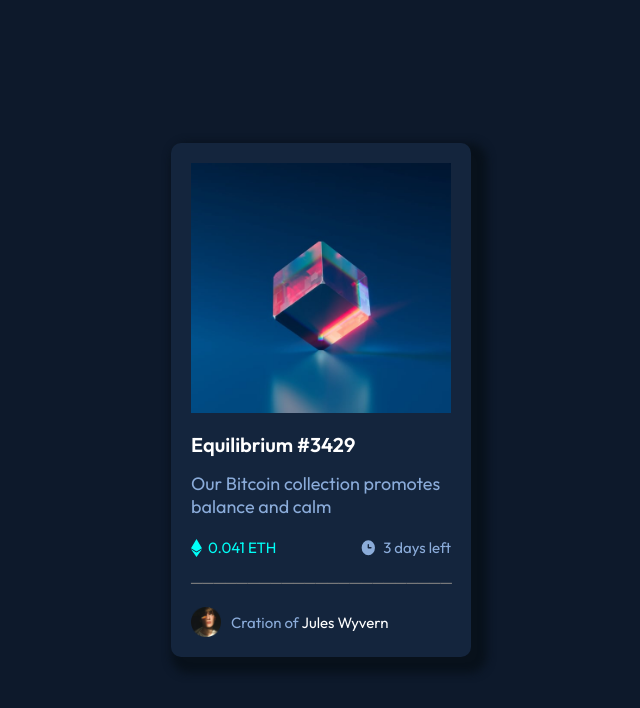
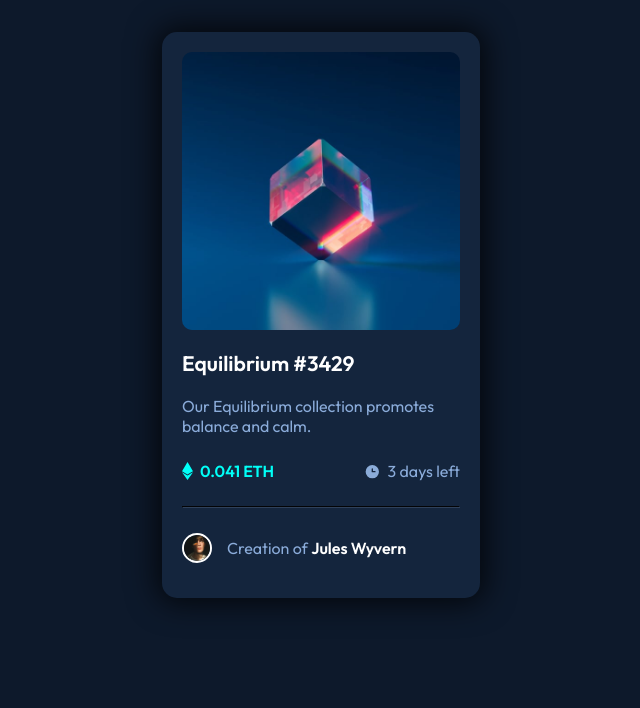
Before and after one commit to gabrielsantos400/NFT-preview-card-component, a plain HTML site: page index.html in a window 1280 px wide. Shown: the whole page, without its empty margins (319-959 px from the left). Drawn offline with Linux system fonts and the light colour scheme.

Commit message:
Versão Desktop

```diff
--- a/css/_base.scss
+++ b/css/_base.scss
@@ -1,3 +1,5 @@
+@import 'variables';
+
 * {
     margin: 0;
     padding: 0;
@@ -5,10 +7,10 @@
 }
 
 body {
-    background-color: hsl(217, 54%, 11%);
+    background-color: $dark-blue-main;
+    font-family: 'Outfit', sans-serif;
     display: flex;
     justify-content: center;
     align-items: center;
-    height: 100vh;
-    font-family: 'Outfit', sans-serif;
+    min-width: 100vh;
 }
--- /dev/null
+++ b/css/_variables.scss
@@ -0,0 +1,7 @@
+
+$Cyan: hsl(178, 100%, 50%);
+$Soft-blue: hsl(215, 51%, 70%);
+$dark-blue-main: hsl(217, 54%, 11%);
+$dark-blue-card: hsl(216, 50%, 16%);
+$dark-blue-line: hsl(215, 32%, 27%);
+$white: hsl(0, 0%, 100%);
--- a/css/main.scss
+++ b/css/main.scss
@@ -1,118 +1,123 @@
 @import 'base';
+@import 'variables';
 
-.card {
-    position: relative;
-    display: flex;
-    flex-direction: column;
-    width: 300px;
-    background: hsl(216, 50%, 16%);
-    padding: 20px;
-    border-radius: 10px;
-    box-shadow: 8px 8px 8px 8px hsl(213, 53%, 7%);
+.container {
+    max-width: 350px;
+    margin: 0 auto; // Centralizar ele na horizontal
 
-    .divisao1 {
+    // card
 
-        margin-bottom: 20px;
+    .wrapper {
+        margin: 2rem 1rem;
+        padding: 20px;
+        background-color: $dark-blue-card;
+        box-shadow: 0px 0px 30px 5px rgba(0, 0, 0, 0.75);
+        border-radius: 15px;
 
-        h1{
-            font-size: 20px;
-            color: hsl(0, 0%, 100%);
-            margin: 15px 0;
+        // imagem top
+
+        .img-top {
+            border-radius: 10px;
+            overflow: hidden;
+            position: relative;
         }
 
-        h2{
-            font-size: 18px;
-            color: hsl(215, 51%, 70%);
-            font-weight: 400;
+        .img-top img {
+            width: 100%;
+            display: block;
         }
 
-        img{
-            margin: 0 auto;
-            width: 260px;
-            height: 250px;
+        .img-overlay {
+            position: absolute;
+            left: 0;
+            top: 0;
+            height: 100%;
+            width: 100%;
+            background-color: hsla(178, 100%, 50%, 0.334);
+            display: none;
         }
-    }
 
-    .divisao2 {
-        display: flex;
-        flex-direction: row;
-        justify-content: space-between;
+        .img-overlay img {
+            position: absolute;
+            width: 50px;
+            left: 50%;
+            top: 50%;
+            transform: translate(-50%, -50%);
+        }
 
-        .imagem1 {
+        .img-top:hover .img-overlay {
+            display: block;
+            cursor: pointer;
+        }
+
+        // Textos
+
+        .box-text a {
+            color: $white;
+            text-decoration: none;
+            font-weight: 600;
+            font-size: 21px;
+            padding: 20px 0;
+            display: inline-block;
+        }
+
+        .box-text a:hover {
+            color: $Cyan;
+            cursor: pointer;
+        }
+
+        p {
+            color: $Soft-blue;
+        }
+
+        .flex {
             display: flex;
-            flex-direction: row;
             align-items: center;
-            justify-content: flex-start;
-            //width: 50%;
+            justify-content: space-between;
+            padding: 25px 0;
 
-            img {
-                    //width: 15px;
-                    //height: 20px;
-                    margin-right: 6px;
+            .eth, .days {
+                display: flex;
+                align-items: center;
             }
 
-            h3 {
-                    font-size: 15px;
-                    color: hsl(178, 100%, 50%);
-                    font-weight: 400;
+            .eth p {
+                color: $Cyan;
+                font-weight: 600;
+                padding-left: 7px;
+            }
+
+            .days p {
+                padding-left: 7px;
             }
         }
 
-        .imagem2 {
-            display: flex;
-            flex-direction: row;
-            justify-content: flex-end;
-            //align-items: center;
-            //width: 50%;
-
-            img {
-                //width: 15px;
-                //height: 20px;
-                margin-right: 6px;
-            }
-
-            h3 {
-                    font-size: 15px;
-                    color: hsl(215, 51%, 70%);
-                    font-weight: 400;
-            }
-
-        }
-    }
-
-
-    .barra {
-
-        margin: 15px 0;
-
-        span {
-           color: grey;
-        }
-    }
-
-
-    .final {
-        display: flex;
-        flex-direction: row;
-        align-items: center;
-        //border-top: 1px solid white;
-        //width: fit-content;
-
-        img {
-            width: 30px;
-            height: 30x;
-            margin-right: 10px;
+        hr {
+            border-color: $dark-blue-line;
         }
 
-        h3 {
-            font-size: 15px;
-            color: hsl(215, 51%, 70%);
-            font-weight: 400;
+        .author {
+            display: flex;
+            align-items: center;
+            padding-top: 10px;
         }
 
-        span {
-            color: white;
+        .author img {
+            height: 30px;
+            width: 30px;
+            border-radius: 50%;
+            border: 2px solid $white;
+            margin-right: 15px;
         }
+
+        .author a {
+            color: $white;
+            font-size: 16px;
+        }
+
+        .author a:hover {
+            color: $Cyan;
+        }
+
     }
-
 }
--- a/index.html
+++ b/index.html
@@ -1,53 +1,54 @@
 <!DOCTYPE html>
 <html lang="en">
   <head>
-  <meta charset="UTF-8">
-  <meta name="viewport" content="width=device-width, initial-scale=1.0"> <!-- displays site properly based on user's device -->
+    <meta charset="UTF-8" />
+    <meta name="viewport" content="width=device-width, initial-scale=1.0" />
+    <!-- displays site properly based on user's device -->
 
-  <link rel="icon" type="image/png" sizes="32x32" href="./images/favicon-32x32.png">
+    <link
+      rel="icon"
+      type="image/png"
+      sizes="32x32"
+      href="./images/favicon-32x32.png"
+    />
     <title>NFT preview card component</title>
-  <link rel="stylesheet" href="css/main.css">
-  <link rel="preconnect" href="https://fonts.googleapis.com">
-  <link rel="preconnect" href="https://fonts.gstatic.com" crossorigin>
-  <link href="https://fonts.googleapis.com/css2?family=Outfit:wght@300;400;600&display=swap" rel="stylesheet">
-
+    <link rel="stylesheet" href="css/main.css" />
+    <link rel="preconnect" href="https://fonts.googleapis.com" />
+    <link rel="preconnect" href="https://fonts.gstatic.com" crossorigin />
+    <link
+      href="https://fonts.googleapis.com/css2?family=Outfit:wght@300;400;600&display=swap"
+      rel="stylesheet"
+    />
   </head>
   <body>
-
-<div class="card">
-
-  <div class="divisao1">
-
-    <img src="images/image-equilibrium.jpg" alt="Bitcoin">
-
-    <h1>Equilibrium #3429</h1>
-    <h2>Our Bitcoin collection promotes balance and calm</h2>
-
+    <div class="container">
+      <div class="wrapper">
+        <div class="img-top">
+          <img src="images/image-equilibrium.jpg" alt="" />
+          <div class="img-overlay">
+            <img src="images/icon-view.svg" alt="" />
           </div>
-
-  <div class="divisao2">
-
-    <div class="imagem1">
-      <img src="images/icon-ethereum.svg" alt="Icone">
-      <h3>0.041 ETH</h3>
         </div>
-
-    <div class="imagem2">
-      <img src="images/icon-clock.svg" alt="Relogio">
-      <h3>3 days left</h3>
+        <div class="box-text">
+          <a href="#">Equilibrium #3429</a>
+          <p>Our Equilibrium collection promotes balance and calm.</p>
+          <div class="flex">
+            <div class="eth">
+              <img src="images/icon-ethereum.svg" alt="" />
+              <p>0.041 ETH</p>
             </div>
-
+            <div class="days">
+              <img src="images/icon-clock.svg" alt="" />
+              <p>3 days left</p>
             </div>
-
-  <div class="barra">
-    <span>───────────────────────</span>
           </div>
-
-
-  <div class="final">
-    <img src="images/image-avatar.png" alt="imagem">
-    <h3>Cration of <span>Jules Wyvern</span></h3>
+          <hr />
+          <div class="author">
+            <img src="images/image-avatar.png" alt="" />
+            <p>Creation of <a href="#">Jules Wyvern</a></p>
           </div>
-
+        </div>
+      </div>
+    </div>
   </body>
 </html>
```
Also changed, not shown: css/main.css, 1 other file. Lines whose indentation alone changed are shown as unchanged.
